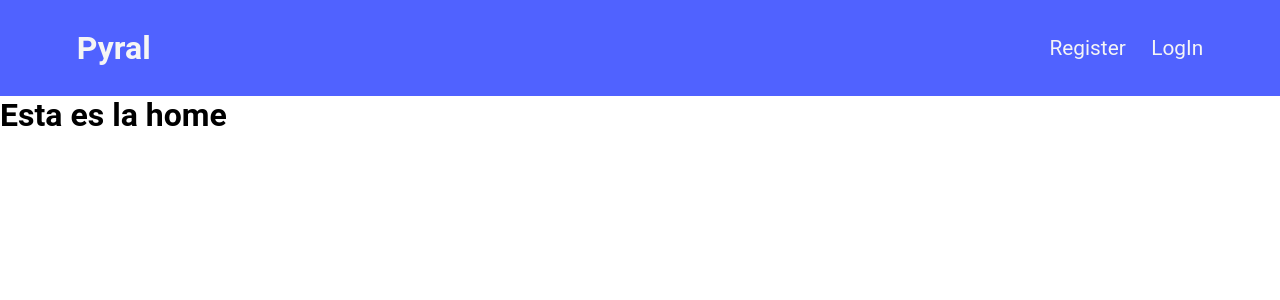
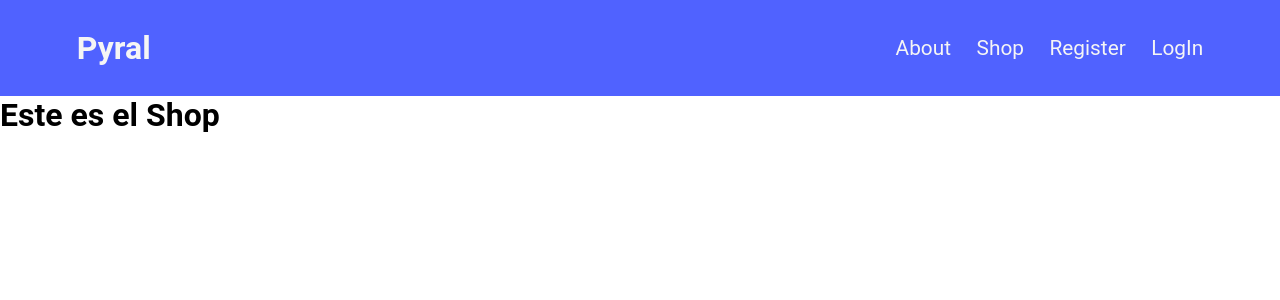
Before and after one commit to yimy1556/Challenge3, a React (Create React App) app in the folder web/frontend/: page /shop in a window 1280 px wide. Before the commit this address led to /. Shown: the top 300 px of the page. Built offline with nearby package versions, Linux system fonts and the light colour scheme.

Commit message:
mas rutas

```diff
--- a/web/frontend/src/App.js
+++ b/web/frontend/src/App.js
@@ -2,6 +2,8 @@ import React from 'react';
 import Home from './pages/Home';
 import LogIn from './pages/LogIn';
 import Register from './pages/Register';
+import About from './pages/About';
+import Shop from './pages/Shop';
 import Header from './components/Header';
 import { BrowserRouter, Route, Switch, Redirect } from 'react-router-dom'
 import './styles/styles.css'
@@ -16,6 +18,8 @@ function App() {
           <Route exact path="/" component={Home} />
           <Route exact path="/register" component={Register} />
           <Route exact path="/login" component={LogIn} />
+          <Route exact path="/about" component={About} />
+          <Route exact path="/shop" component={Shop} />
           <Redirect to="/" />
         </Switch>
       </BrowserRouter>
--- a/web/frontend/src/components/Header.js
+++ b/web/frontend/src/components/Header.js
@@ -7,6 +7,8 @@ const Header = () => {
             <header>
                 <NavLink to="/" id="brand"><h1>Pyral</h1></NavLink>
                 <nav>
+                    <NavLink to="/about">About</NavLink>
+                    <NavLink to="/shop">Shop</NavLink>
                     <NavLink to="/register">Register</NavLink>
                     <NavLink to="/login">LogIn</NavLink>
                 </nav>
--- /dev/null
+++ b/web/frontend/src/pages/About.js
@@ -0,0 +1,13 @@
+import React from 'react'
+
+class About extends React.Component {
+    render() {
+        return (
+            <>
+                <h1>Este es el about</h1>
+            </>
+        )
+    }
+}
+
+export default About
--- /dev/null
+++ b/web/frontend/src/pages/Shop.js
@@ -0,0 +1,13 @@
+import React from 'react'
+
+class Shop extends React.Component {
+    render() {
+        return (
+            <>
+                <h1>Este es el Shop</h1>
+            </>
+        )
+    }
+}
+
+export default Shop
```
